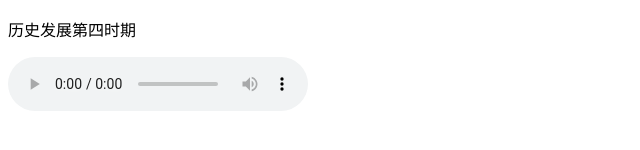
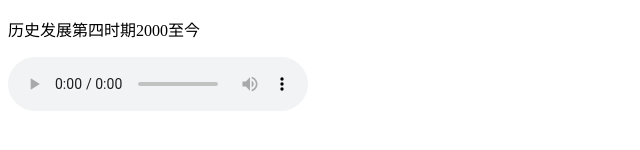
Before and after one commit to jinxiuxcz-web/Library-history, a plain HTML site: page index.html in a window 1280 px wide. Shown: the part 642-792 px from the top of the page, 0-640 px from the left. Drawn offline with Linux system fonts and the light colour scheme.

Commit message:
Update index.html

```diff
--- a/index.html
+++ b/index.html
@@ -32,9 +32,9 @@
     <source src="历史发展第三时期1950-2000.MP3" type="audio/mpeg">
   </audio>
 
-  <p>历史发展第四时期</p>
+  <p>历史发展第四时期2000至今</p>
   <audio controls>
-    <source src="历史发展第四时期.MP3" type="audio/mpeg">
+    <source src="历史发展第四时期2000至今.MP3" type="audio/mpeg">
   </audio>
 
 </body>
```
